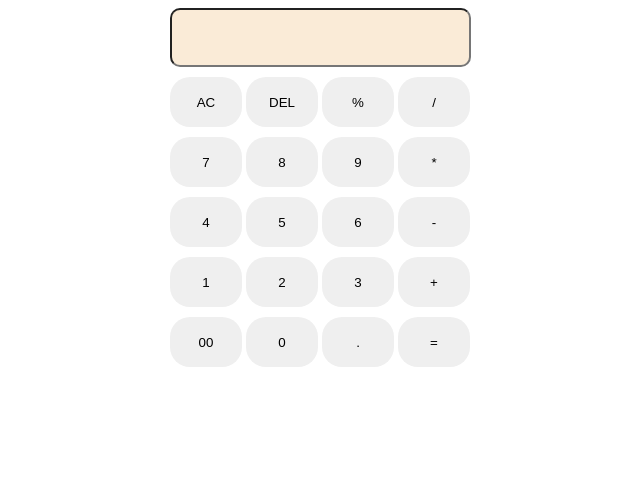
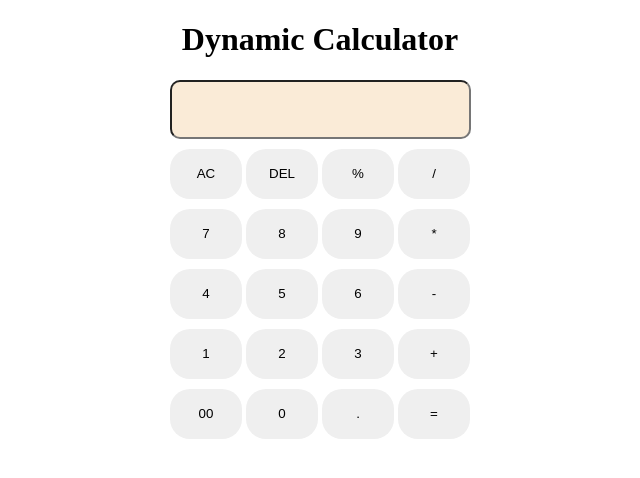
Before and after one commit to Tirupati-Reddy1/Dyn_Calculator, a plain HTML site: page index.html in a window 1280 px wide. Shown: the whole page, without its empty margins (320-960 px from the left). Drawn offline with Linux system fonts and the light colour scheme.

Commit message:
Dynamic_Calculator

```diff
--- a/index.html
+++ b/index.html
@@ -8,6 +8,7 @@
     <script src="calculator.js" defer></script>
 </head>
 <body>
+    <h1 style="text-align: center;">Dynamic Calculator</h1>
     <div id="min_div">
         <input id="display" type="text">
         <div >
```
